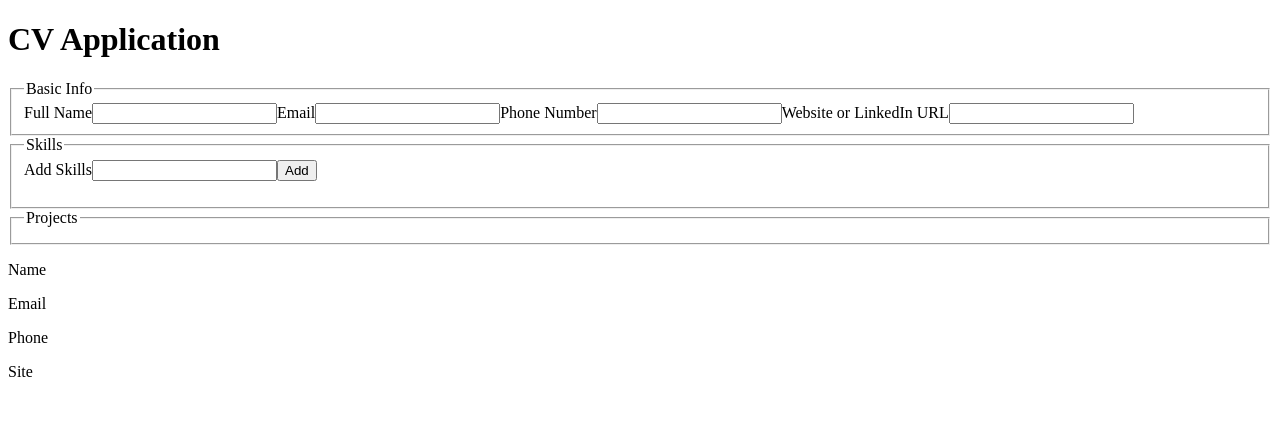
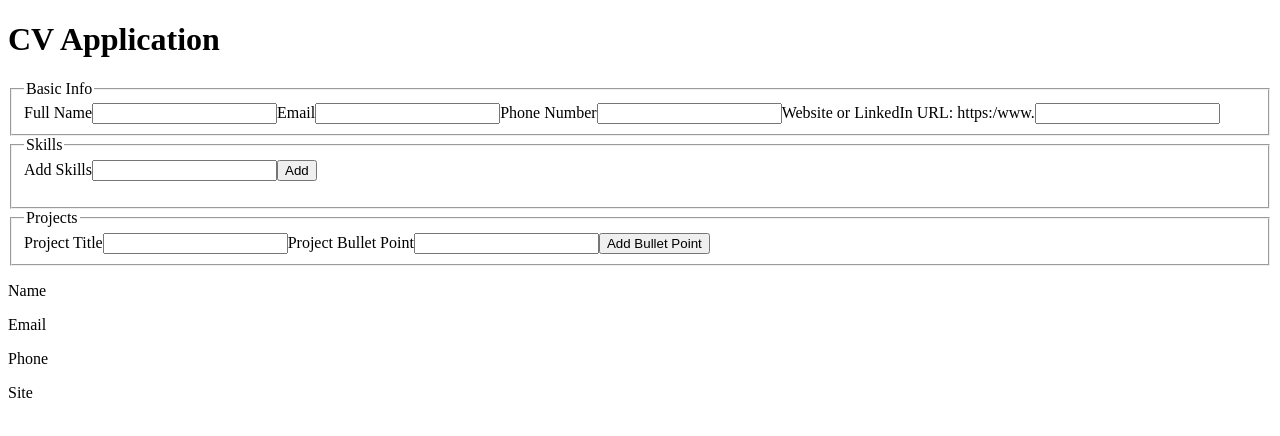
Before and after one commit to agabra23/cv-application-new, a React (Vite) app: page / in a window 1280 px wide. Shown: the top 436 px of the page. Built offline with nearby package versions, Linux system fonts and the light colour scheme.

Commit message:
Add project inputs

```diff
--- a/src/App.jsx
+++ b/src/App.jsx
@@ -23,6 +23,8 @@ function App() {
     });
   };
 
+  const websiteURL = "https:/www." + basicInfo.website;
+
   const [skillsList, setSkillsList] = useState([]);
   const [skillValue, setSkillValue] = useState("");
 
@@ -40,6 +42,8 @@ function App() {
   const changeHandler = (e) => {
     setSkillValue(e.target.value);
   };
+
+  // Project State
 
   return (
     <>
@@ -69,7 +73,11 @@ function App() {
           <p>Phone</p>
           <p>{basicInfo.phone}</p>
           <p>Site</p>
-          <p>{basicInfo.website}</p>
+          <p>
+            <a href={websiteURL} target="_blank">
+              {basicInfo.website}
+            </a>
+          </p>
         </div>
       </main>
     </>
--- a/src/components/BasicInfo.jsx
+++ b/src/components/BasicInfo.jsx
@@ -12,7 +12,7 @@ export default function BasicInfo({ saveChanges }) {
       <label htmlFor="phone">Phone Number</label>
       <input type="phone" id="phone" onChange={saveChanges} />
 
-      <label htmlFor="website">Website or LinkedIn URL</label>
+      <label htmlFor="website">Website or LinkedIn URL: https:/www.</label>
       <input type="text" id="website" onChange={saveChanges} />
     </fieldset>
   );
--- a/src/components/Projects.jsx
+++ b/src/components/Projects.jsx
@@ -2,6 +2,18 @@ export default function Projects() {
   return (
     <fieldset className="project-wrapper">
       <legend>Projects</legend>
+
+      <label htmlFor="projectTitle">Project Title</label>
+      <input type="text" id="projectTitle" />
+
+      <label
+        htmlFor="
+      projectBulletInput"
+      >
+        Project Bullet Point
+      </label>
+      <input type="text" id="projectBulletInput" />
+      <button id="addProjectBullet">Add Bullet Point</button>
     </fieldset>
   );
 }
```
